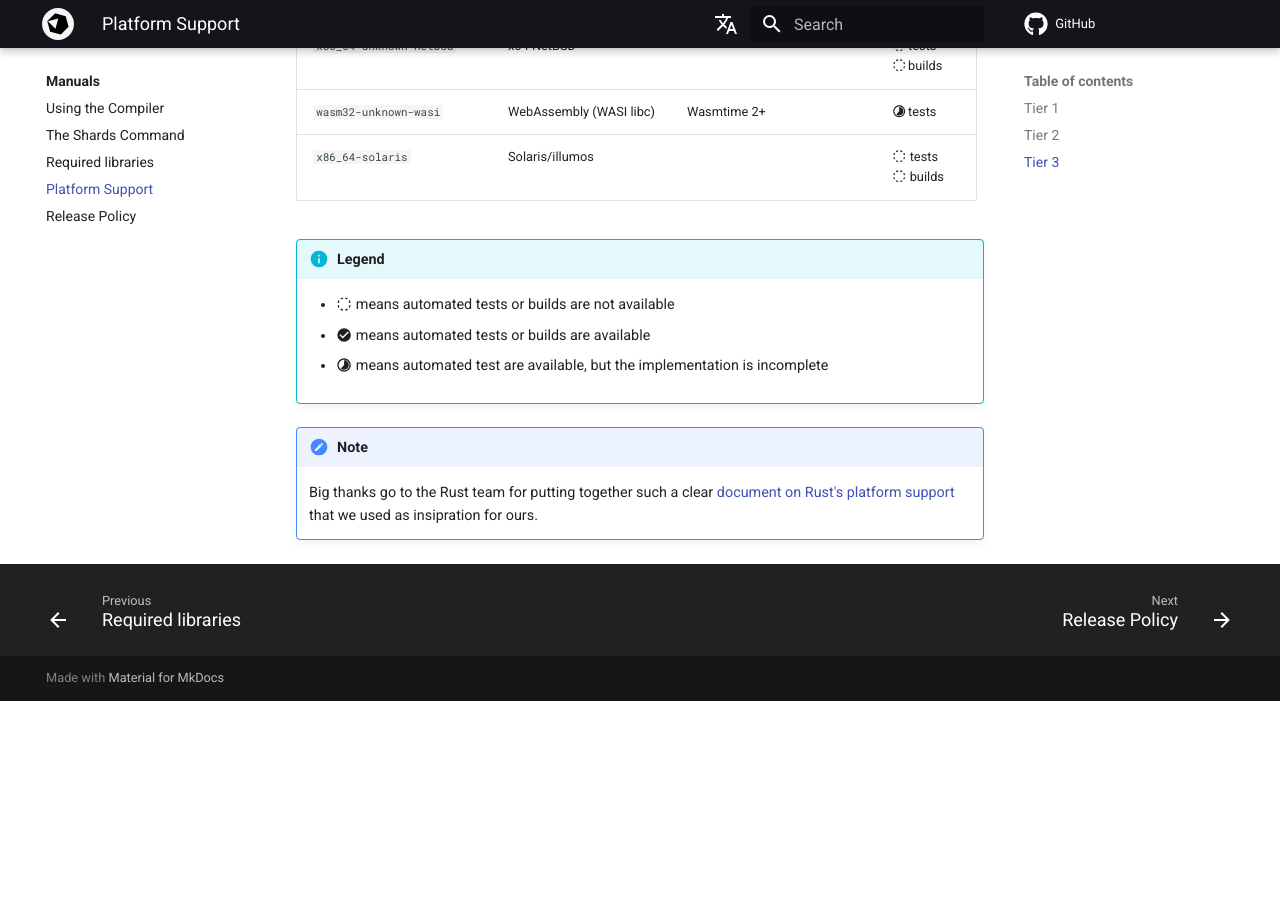
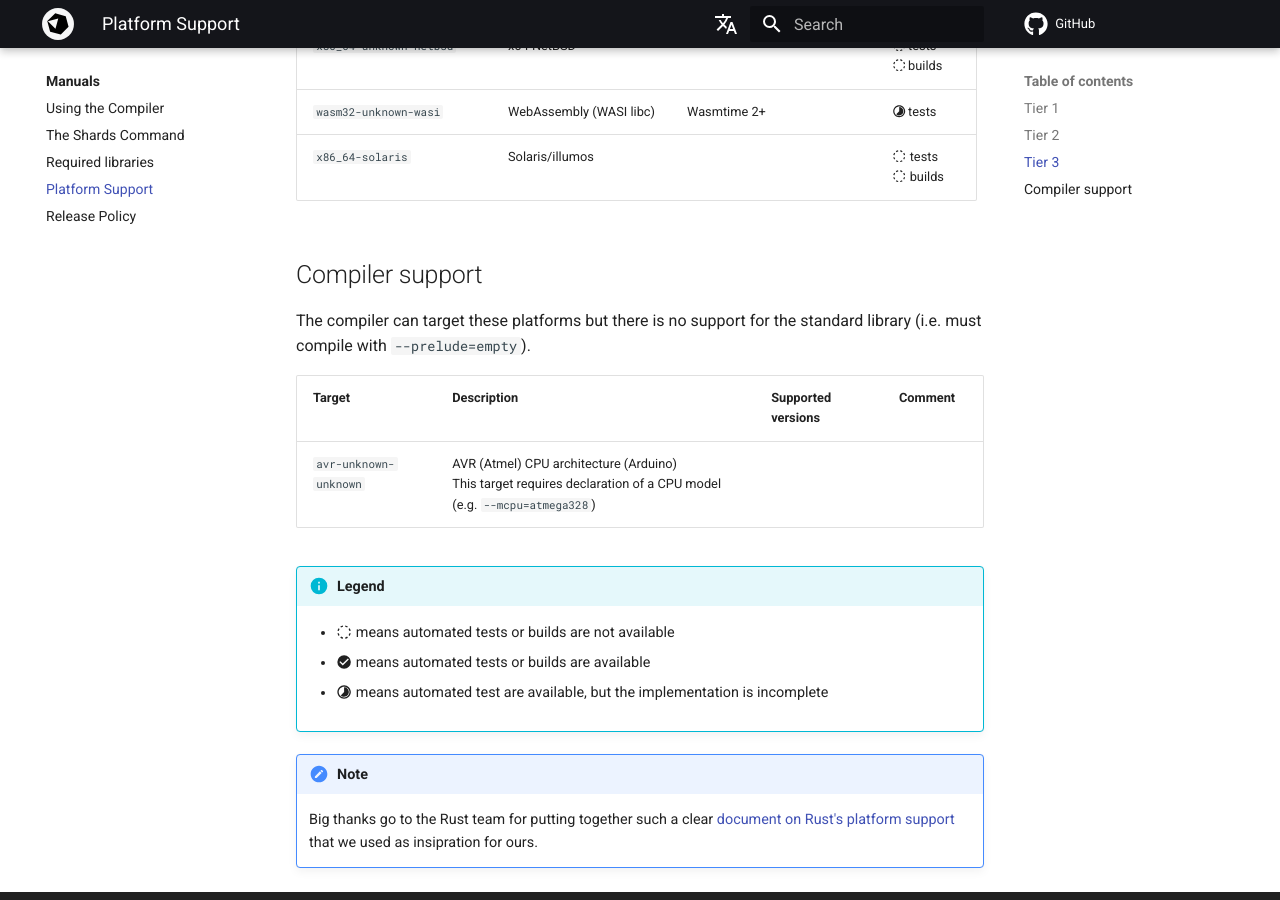
Before and after one commit to crystal-lang/crystal-book, an MkDocs documentation site: the page built from docs/syntax_and_semantics/platform_support.md, in a window 1280 px wide and 900 px high, scrolled down 2279 px. Built offline with MkDocs 1.6.1 and Material for MkDocs 9.7.7, drawn with Linux system fonts in a browser that asks for light colours; nearby versions of some CDN libraries; library files that are not in the unit come from our copies; comment, search, counter and statistics services are not loaded; the version menu is left out; before the commit the page ends 2980 px from its top, so only the background shows below that.

Commit message:
Add AVR target to *Platform Support* (#778)

```diff
--- a/docs/syntax_and_semantics/platform_support.md
+++ b/docs/syntax_and_semantics/platform_support.md
@@ -61,6 +61,14 @@ Most typically, some parts of the standard library are not supported completely.
 | `wasm32-unknown-wasi` | WebAssembly (WASI libc) | Wasmtime 2+ | :material-circle-slice-5: tests |
 | `x86_64-solaris` | Solaris/illumos | | :material-selection-ellipse: tests<br> :material-selection-ellipse: builds |
 
+## Compiler support
+
+The compiler can target these platforms but there is no support for the standard library (i.e. must compile with `--prelude=empty`).
+
+| Target | Description | Supported versions | Comment |
+| ------ | ----------- | ------------------ | ------- |
+| `avr-unknown-unknown` | AVR (Atmel) CPU architecture (Arduino)<br>This target requires declaration of a CPU model (e.g. `--mcpu=atmega328`) | | |
+
 !!! info "Legend"
     <ul>
     <li>:material-selection-ellipse: means automated tests or builds are not available</li>
```
